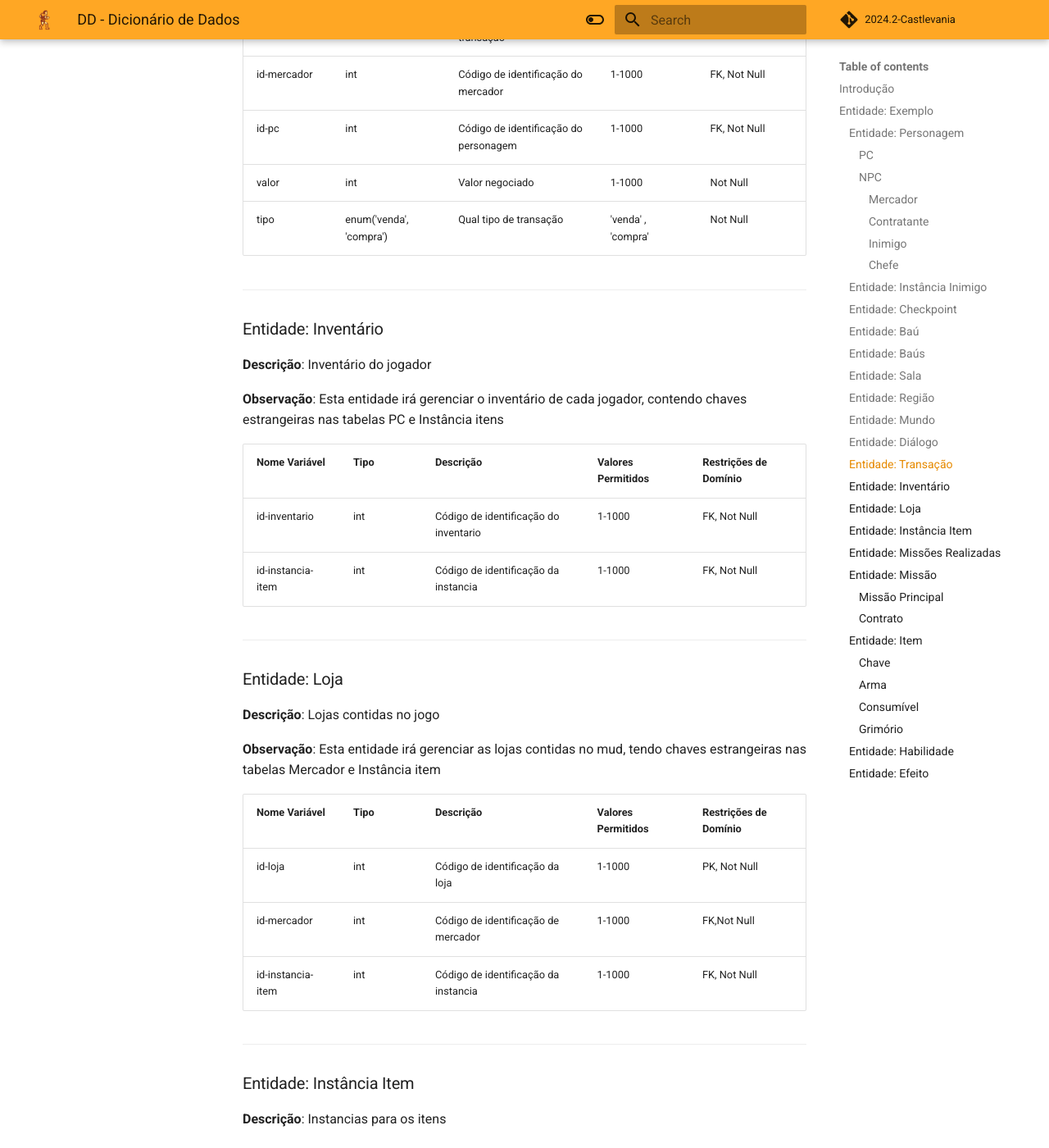
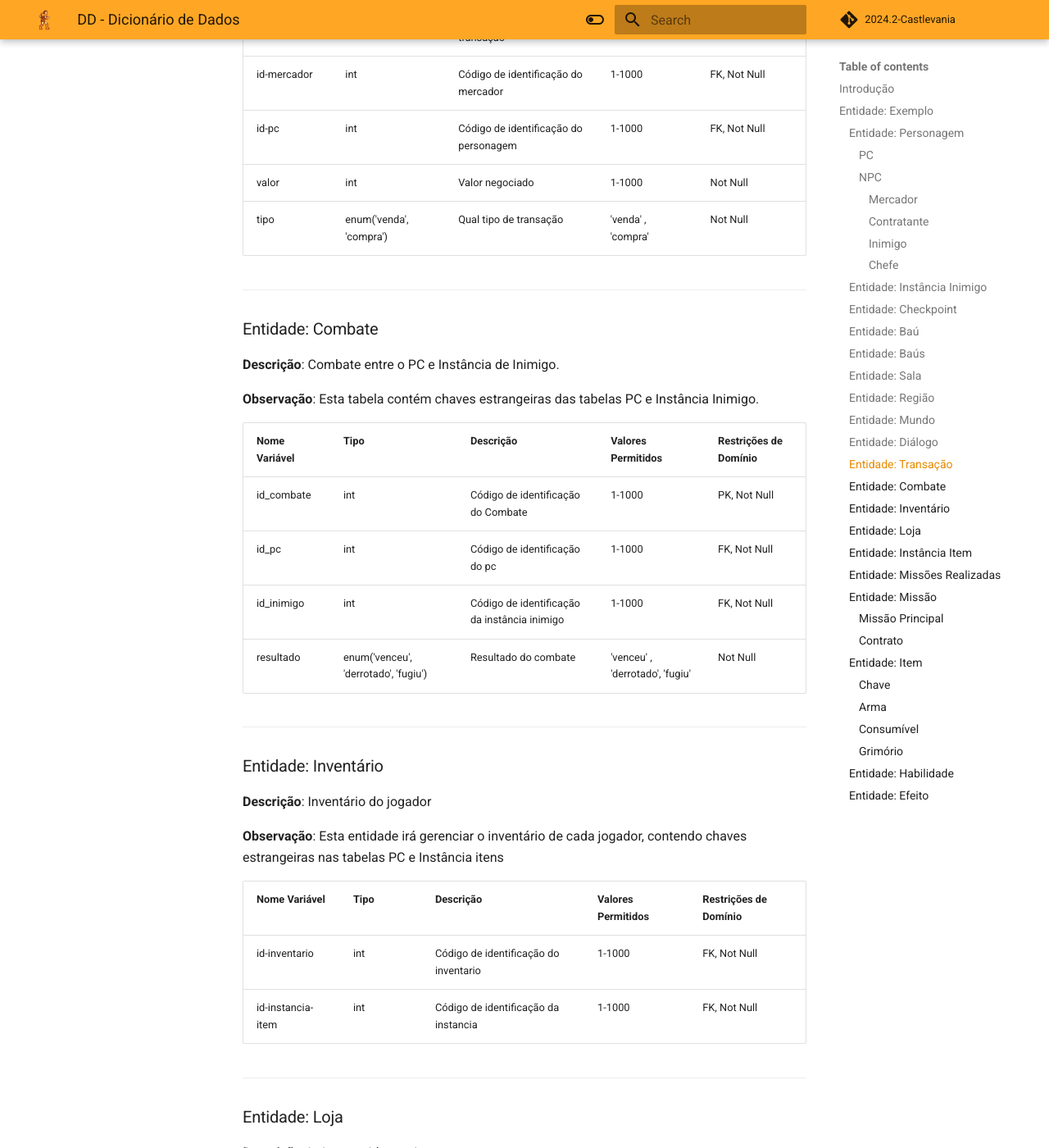
Before and after one commit to SBD1/2024.2-Castlevania, an MkDocs documentation site: the page built from docs/modulo1/dd.md, in a window 1280 px wide and 1400 px high, scrolled down 9020 px. Shown: the whole window at 82% size. Built offline with MkDocs 1.6.1 and Material for MkDocs 9.7.7, drawn with Linux system fonts in a browser that asks for light colours; comment, search, counter and statistics services are not loaded.

Commit message:
docs(modulo1): add combat to dd

```diff
--- a/docs/modulo1/dd.md
+++ b/docs/modulo1/dd.md
@@ -274,6 +274,21 @@ desempenhando um papel essencial na mecânica e na dinâmica de combate do jogo.
 
 ---
 
+### Entidade: Combate
+
+**Descrição**: Combate entre o PC e Instância de Inimigo.
+
+**Observação**: Esta tabela contém chaves estrangeiras das tabelas PC e Instância Inimigo.
+
+| Nome Variável     | Tipo       | Descrição                                  | Valores Permitidos | Restrições de Domínio |
+|-------------------|------------|--------------------------------------------|--------------------|------------------------|
+| id_combate    | int        | Código de identificação do Combate      | 1-1000             | PK, Not Null           |
+| id_pc    | int       | Código de identificação do pc         | 1-1000            |FK, Not Null           |
+| id_inimigo    | int       | Código de identificação da instância inimigo        | 1-1000            |FK, Not Null           |
+| resultado    | enum('venceu', 'derrotado', 'fugiu')       | Resultado do combate       | 'venceu' , 'derrotado', 'fugiu'            | Not Null           |
+
+---
+
 ### Entidade: Inventário
 
 **Descrição**: Inventário do jogador
```
